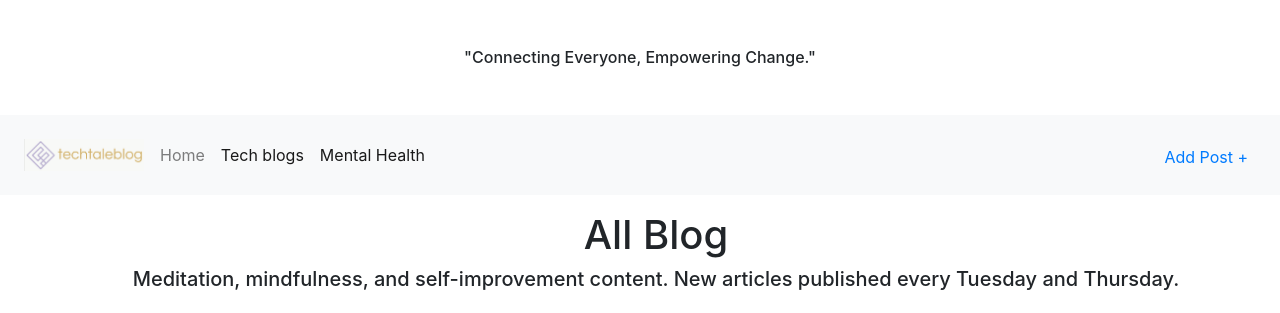
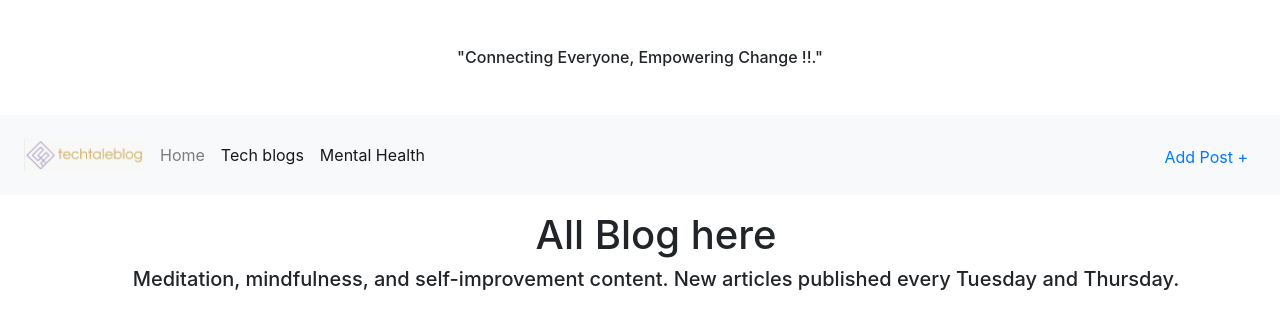
Before and after one commit to kaur2605/PythonBlog, a Django app: page / in a window 1280 px wide. Shown: the top 313 px of the page. Run offline with Django 5.2, Linux system fonts and the light colour scheme; data comes from the database, SQL or seed files in the repository; some libraries are stand-ins or nearby versions.

Commit message:
changes base.html

```diff
--- a/firstBlog/templates/Base.html
+++ b/firstBlog/templates/Base.html
@@ -24,7 +24,7 @@
 
     <div class="text-center m-5">
       <h6>
-        "Connecting Everyone, Empowering Change."
+        "Connecting Everyone, Empowering Change !!."
       </h6>
 
     </div>
--- a/firstBlog/templates/home.html
+++ b/firstBlog/templates/home.html
@@ -1,7 +1,7 @@
 {% extends 'base.html' %} {% block content %} {% load static %}
 
 <div class="m-3 ml-5">
-  <h1 class="text-center mb-2">All Blog</h1>
+  <h1 class="text-center mb-2">All Blog here</h1>
   <h5 class="text-center mb-4">
     Meditation, mindfulness, and self-improvement content. New articles
     published every Tuesday and Thursday.
```
